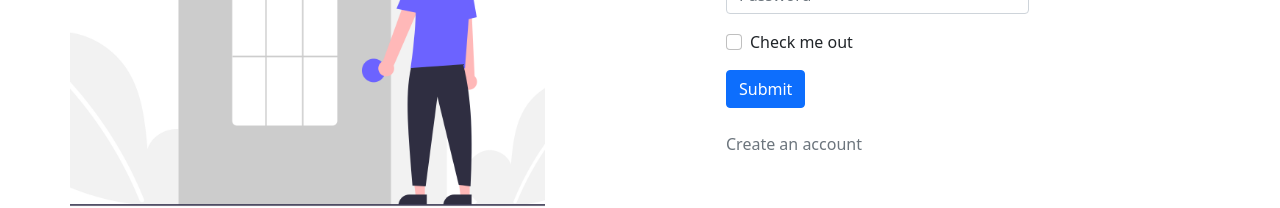
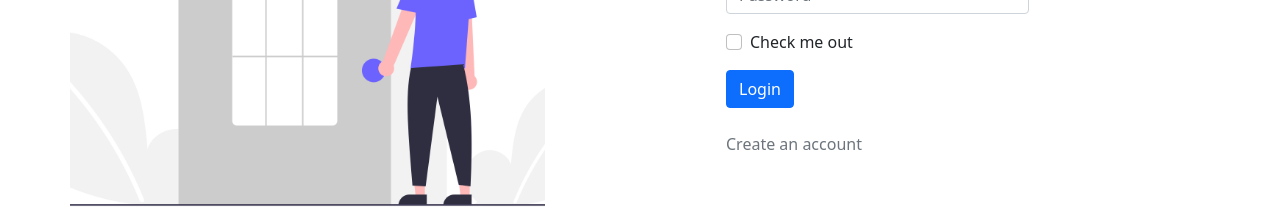
Before and after one commit to indrajithac/chat-app, a React (Create React App) app in the folder chat-app-frontend/: page /login in a window 1280 px wide. Shown: the part 367-575 px from the top of the page. Built offline with nearby package versions, Linux system fonts and the light colour scheme; no server answers.

Commit message:
errors showing in login

```diff
--- a/chat-app-frontend/src/pages/Login.js
+++ b/chat-app-frontend/src/pages/Login.js
@@ -1,5 +1,5 @@
 import React, { useContext, useState } from 'react'
-import { Form, Button, Container, Row, Col } from 'react-bootstrap'
+import { Form, Button, Container, Row, Col, Spinner } from 'react-bootstrap'
 import {useLoginUserMutation} from '../services/appApi'
 import { LinkContainer } from 'react-router-bootstrap'
 import { Link,useNavigate } from 'react-router-dom'
@@ -30,6 +30,7 @@ function Login() {
         </Col>
         <Col md={7} className="d-flex align-items-center justify-content-center flex-direction-column">
           <Form onSubmit={handleLogin}>
+          {error && <p className='alert alert-danger'>{error.data}</p>}
             <Form.Group className="mb-3" controlId="formBasicEmail">
               <Form.Label>Email address</Form.Label>
               <Form.Control type="email" placeholder="Enter email" onChange={(e) => setEmail(e.target.value)} value={email} required />
@@ -46,7 +47,7 @@ function Login() {
               <Form.Check type="checkbox" label="Check me out" />
             </Form.Group>
             <Button variant="primary" type="submit">
-              Submit
+              {isLoading ? <Spinner animation='grow'/> : "Login"}
             </Button>
             <div className='py-4'>
               <LinkContainer to="/signup">
--- a/chat-app-frontend/src/pages/Signup.js
+++ b/chat-app-frontend/src/pages/Signup.js
@@ -18,7 +18,7 @@ function Signup() {
 
   const [signupUser, { isLoading, error }] = useSignupUserMutation()
 
-  const navigate=useNavigate()
+  const navigate = useNavigate()
 
   function validateImg(e) {
     const file = e.target.files[0]
@@ -77,6 +77,7 @@ function Signup() {
               </label>
               <input type="file" id='image-upload' hidden accept='image/png, image/jpeg' onChange={validateImg} required />
             </div>
+            {error && <p className='alert alert-danger'>{error.data}</p>}
             <Form.Group className="mb-3" controlId="formBasicName">
               <Form.Label>Name</Form.Label>
               <Form.Control type="text" placeholder="Enter your name" onChange={(e) => setName(e.target.value)} value={name} required />
@@ -97,7 +98,7 @@ function Signup() {
               <Form.Check type="checkbox" label="Check me out" />
             </Form.Group>
             <Button variant="primary" type="submit">
-              {uploadingImage ? 'Loading...' : 'Sign up'}
+              {uploadingImage || isLoading ? 'Loading...' : 'Sign up'}
             </Button>
             <div className='py-4'>
               <LinkContainer to="/login">
```
